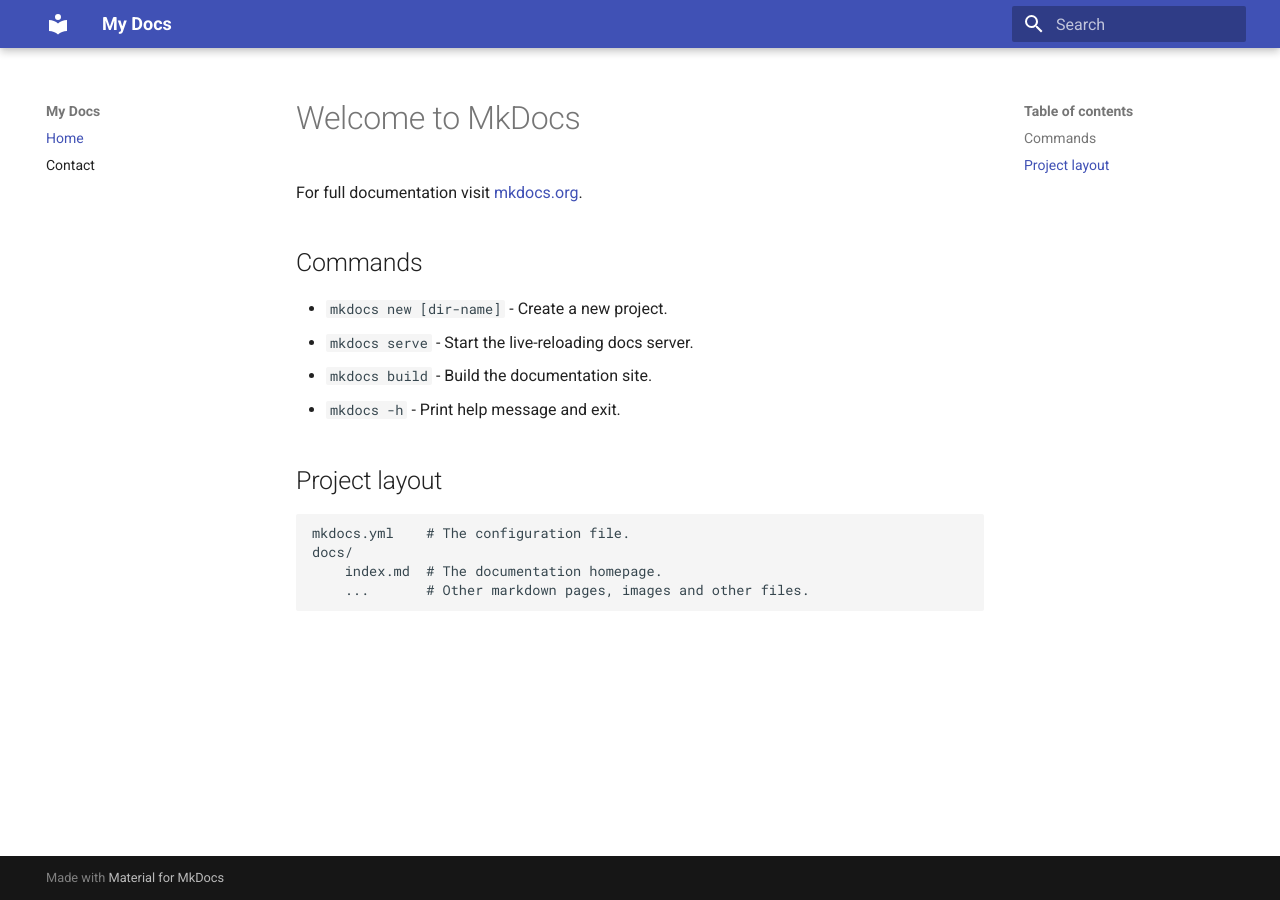
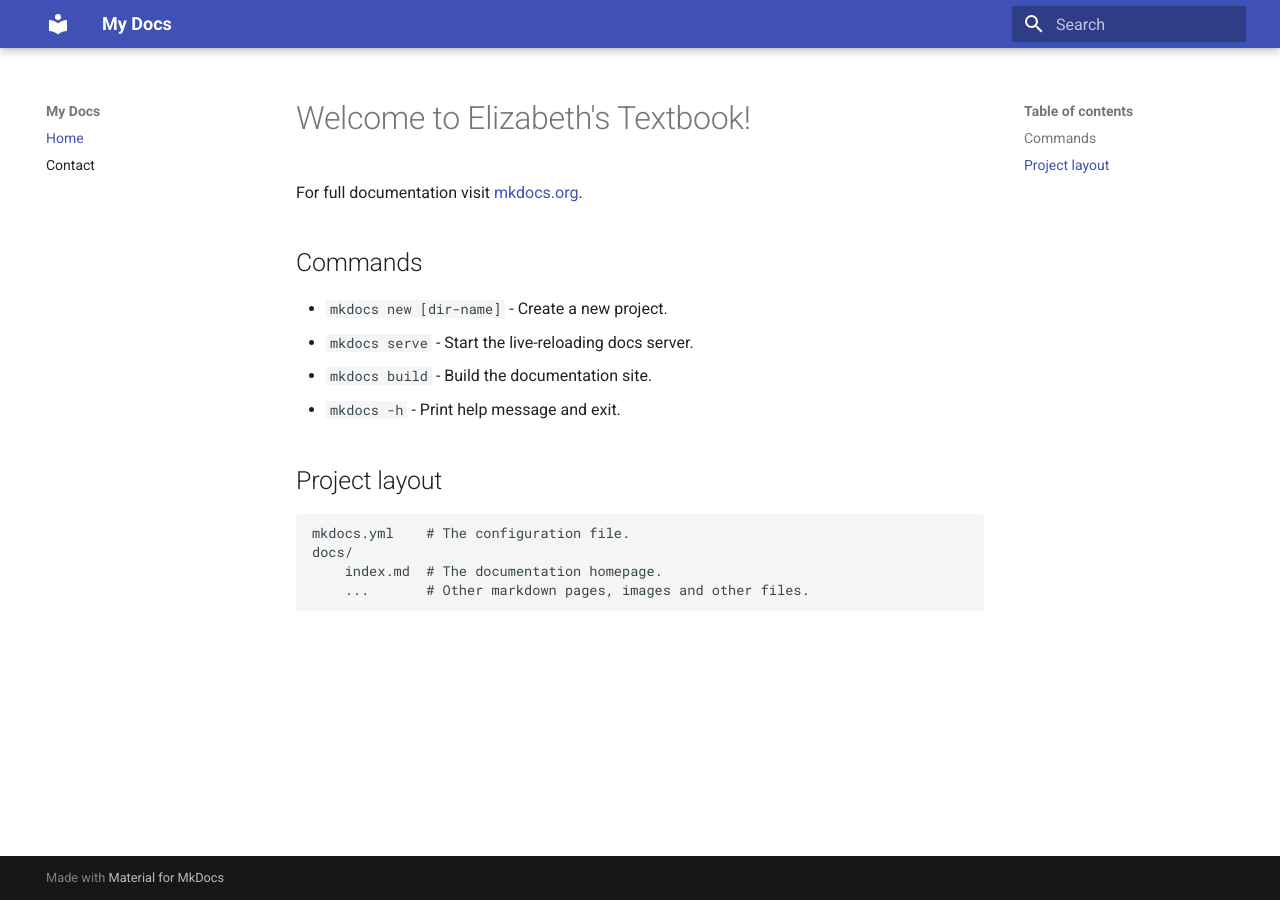
Before and after one commit to elizabeth414/intelligenttextbooktest, an MkDocs documentation site: the page built from docs/index.md, in a window 1280 px wide. Built offline with MkDocs 1.6.1 and Material for MkDocs 9.7.7, drawn with Linux system fonts in a browser that asks for light colours.

Commit message:
Update index page title
Co-Authored-By: Claude Sonnet 4.6 <noreply@anthropic.com>

```diff
--- a/docs/index.md
+++ b/docs/index.md
@@ -1,4 +1,4 @@
-# Welcome to MkDocs
+# Welcome to Elizabeth's Textbook!
 
 For full documentation visit [mkdocs.org](https://www.mkdocs.org).
 
```
